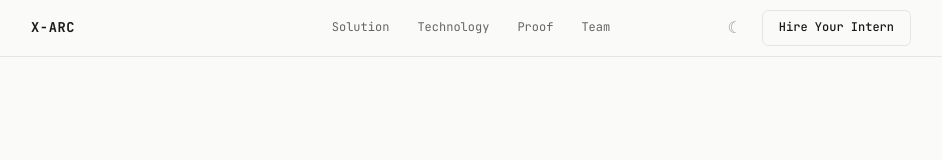
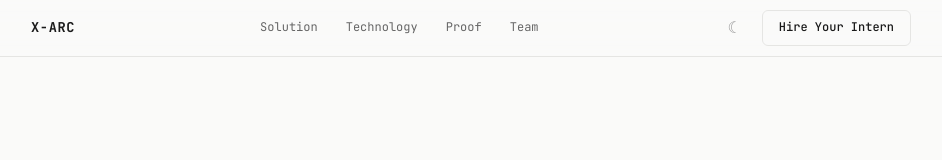
Before and after one commit to MoujahidAnas/x-arc-website, a plain HTML site: page index.html in a window 1280 px wide. Shown: the top 160 px of the page, without its empty margins (169-1111 px from the left). Drawn offline with Linux system fonts and the light colour scheme.

Commit message:
Revert nav centering change
Co-Authored-By: Claude Opus 4.6 <noreply@anthropic.com>

```diff
--- a/index.html
+++ b/index.html
@@ -149,7 +149,6 @@
             display: flex;
             align-items: center;
             justify-content: space-between;
-            position: relative;
         }
 
         .nav-logo {
@@ -162,9 +161,6 @@
         .nav-links {
             display: flex;
             gap: 28px;
-            position: absolute;
-            left: 50%;
-            transform: translateX(-50%);
         }
 
         .nav-links a {
```
